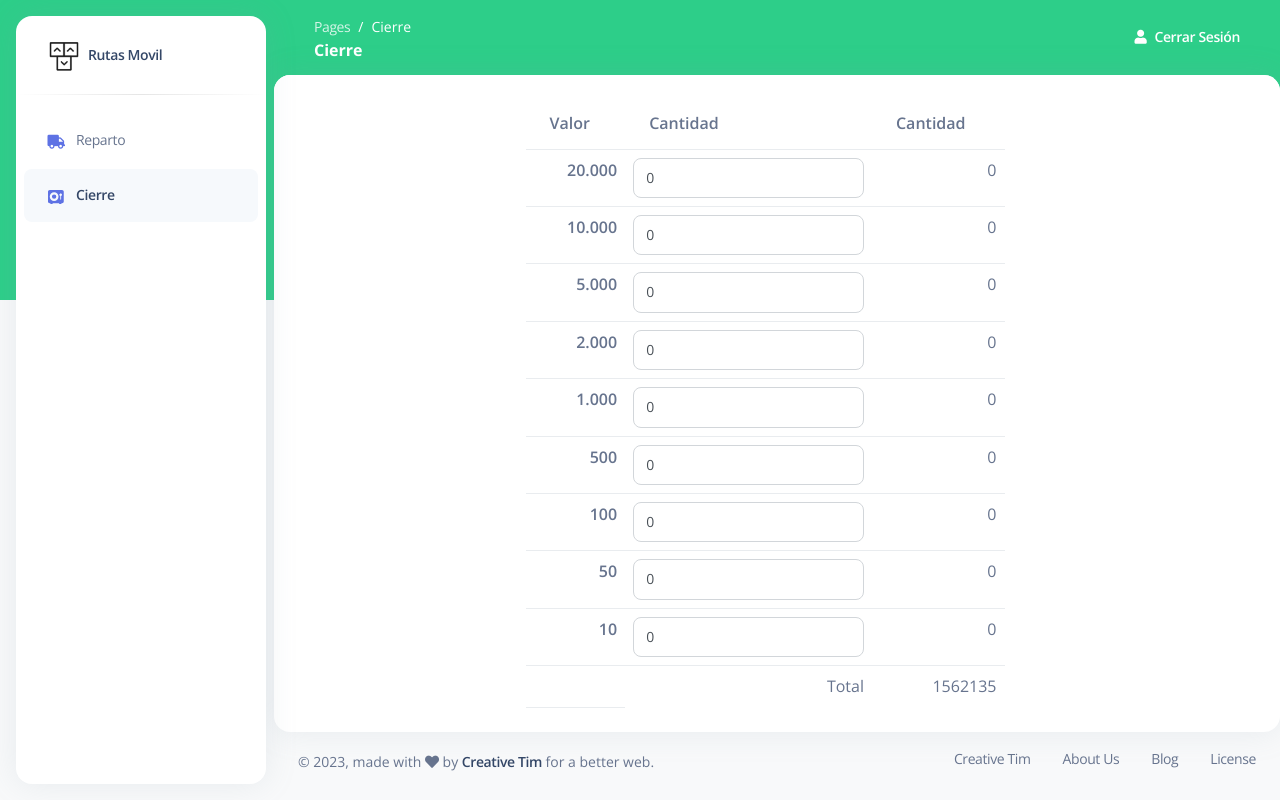
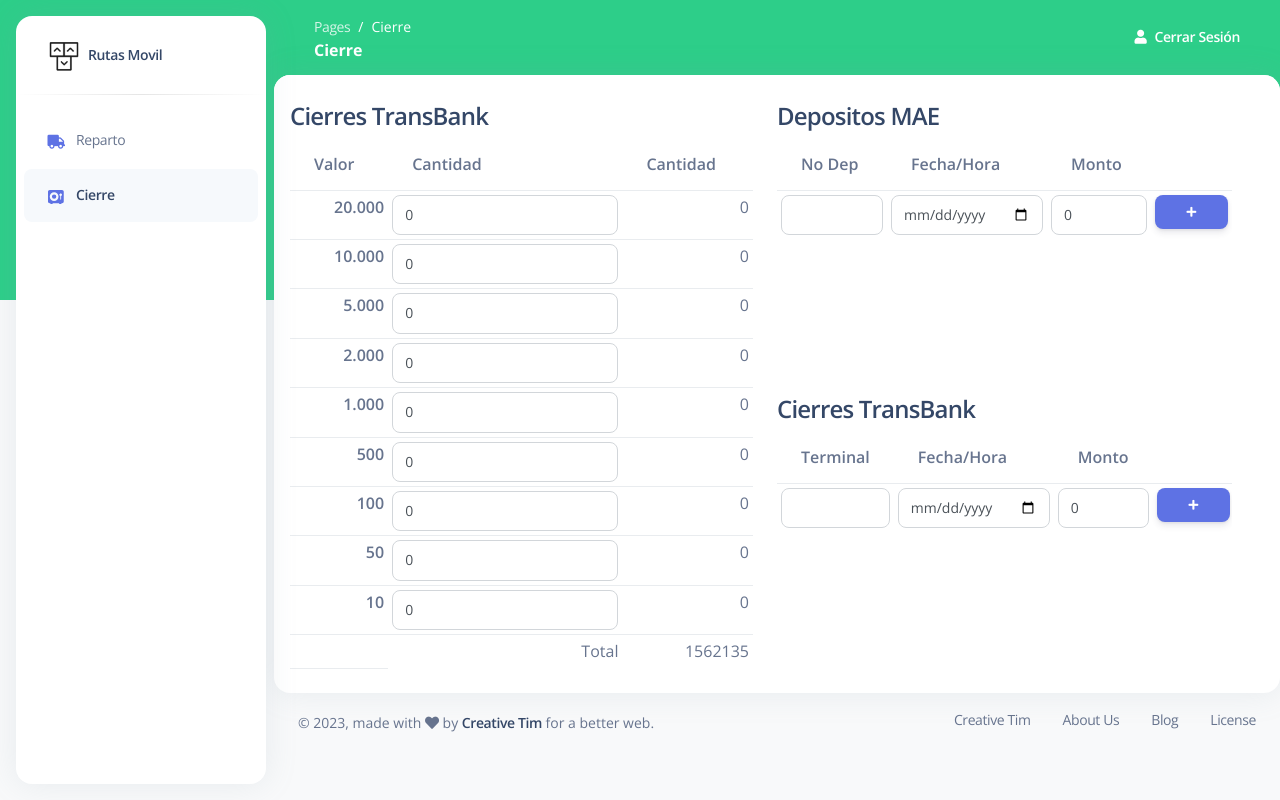
Before and after one commit to Josuemart555/movillogisiticarutas, a Vue app: page /cierre in a window 1280 px wide. Built offline with nearby package versions, Linux system fonts and the light colour scheme.

Commit message:
se agregan nuevos cambios

```diff
--- a/src/views/Cierre.vue
+++ b/src/views/Cierre.vue
@@ -18,11 +18,10 @@
       </div>
       <div class="card-body px-0 pt-0 pb-2">
         <div class="col-12 row">
-          <div class="col-3 ">
-          </div>
           <div class="col-6 ">
-            <div class="table-responsive p-0">
-              <table class="table">
+            <div class="table-responsive p-0 ms-3">
+              <h4>Cierres TransBank </h4>
+              <table class="table table-sm table-condensed">
                 <thead>
                 <tr>
                   <th scope="col">Valor</th>
@@ -34,63 +33,63 @@
                 <tr>
                   <th scope="row" class="text-end">20.000</th>
                   <td>
-                    <input type="number" class="form-control" v-model="efectivo['20000']" >
+                    <input type="number" class="form-control" min="1" pattern="^[0-9]" v-model="efectivo['20000']" @keypress="noPermitirIngresoNumeroNegativo($event)" >
                   </td>
                   <td class="text-end">{{ efectivo["20000"] * 20000 }}</td>
                 </tr>
                 <tr>
                   <th scope="row" class="text-end">10.000</th>
                   <td>
-                    <input type="number" class="form-control" v-model="efectivo['10000']" >
+                    <input type="number" class="form-control" min="1" pattern="^[0-9]+" v-model="efectivo['10000']" @keypress="noPermitirIngresoNumeroNegativo($event)" >
                   </td>
                   <td class="text-end">{{ efectivo['10000'] * 10000 }}</td>
                 </tr>
                 <tr>
                   <th scope="row" class="text-end">5.000</th>
                   <td>
-                    <input type="number" class="form-control" v-model="efectivo['5000']" >
+                    <input type="number" class="form-control" min="1" pattern="^[0-9]+" v-model="efectivo['5000']" @keypress="noPermitirIngresoNumeroNegativo($event)" >
                   </td>
                   <td class="text-end">{{ efectivo['5000'] * 5000 }}</td>
                 </tr>
                 <tr>
                   <th scope="row" class="text-end">2.000</th>
                   <td>
-                    <input type="number" class="form-control" v-model="efectivo['2000']" >
+                    <input type="number" class="form-control" min="1" pattern="^[0-9]+" v-model="efectivo['2000']" @keypress="noPermitirIngresoNumeroNegativo($event)" >
                   </td>
                   <td class="text-end">{{ efectivo['2000'] * 2000 }}</td>
                 </tr>
                 <tr>
                   <th scope="row" class="text-end">1.000</th>
                   <td>
-                    <input type="number" class="form-control" v-model="efectivo['1000']" >
+                    <input type="number" class="form-control" min="1" pattern="^[0-9]+" v-model="efectivo['1000']" @keypress="noPermitirIngresoNumeroNegativo($event)" >
                   </td>
                   <td class="text-end">{{ efectivo['1000'] * 1000 }}</td>
                 </tr>
                 <tr>
                   <th scope="row" class="text-end">500</th>
                   <td>
-                    <input type="number" class="form-control" v-model="efectivo['500']" >
+                    <input type="number" class="form-control" min="1" pattern="^[0-9]+" v-model="efectivo['500']" @keypress="noPermitirIngresoNumeroNegativo($event)" >
                   </td>
                   <td class="text-end">{{ efectivo['500'] * 500 }}</td>
                 </tr>
                 <tr>
                   <th scope="row" class="text-end">100</th>
                   <td>
-                    <input type="number" class="form-control" v-model="efectivo['100']" >
+                    <input type="number" class="form-control" min="1" pattern="^[0-9]+" v-model="efectivo['100']" @keypress="noPermitirIngresoNumeroNegativo($event)" >
                   </td>
                   <td class="text-end">{{ efectivo['100'] * 100 }}</td>
                 </tr>
                 <tr>
                   <th scope="row" class="text-end">50</th>
                   <td>
-                    <input type="number" class="form-control" v-model="efectivo['50']" >
+                    <input type="number" class="form-control" min="1" pattern="^[0-9]+" v-model="efectivo['50']" @keypress="noPermitirIngresoNumeroNegativo($event)" >
                   </td>
                   <td class="text-end">{{ efectivo['50'] * 50 }}</td>
                 </tr>
                 <tr>
                   <th scope="row" class="text-end">10</th>
                   <td>
-                    <input type="number" class="form-control" v-model="efectivo['10']" >
+                    <input type="number" class="form-control" min="1" pattern="^[0-9]+" v-model="efectivo['10']" @keypress="noPermitirIngresoNumeroNegativo($event)" >
                   </td>
                   <td class="text-end">{{ efectivo['10'] * 10 }}</td>
                 </tr>
@@ -105,7 +104,113 @@
               </table>
             </div>
           </div>
-          <div class="col-3 ">
+          <div class="col-6 row">
+            <div class="col-12">
+              <div class="form-group table-responsive">
+                <h4>Depositos MAE </h4>
+                <table class="table table-sm table-condensed">
+                  <thead>
+                  <tr>
+                    <th>No Dep</th>
+                    <th>Fecha/Hora</th>
+                    <th>Monto</th>
+                    <th></th>
+                  </tr>
+                  </thead>
+                  <tbody id="opc-dev-body">
+                  <tr id="linea-dev-" name="linea-dev">
+                    <td class="has-success">
+                      <input type="text" class="form-control" v-model="depositoMaeItem.num" >
+                    </td>
+                    <td class="has-success">
+                      <input type="date" class="form-control" v-model="depositoMaeItem.fec" >
+                    </td>
+                    <td class="has-success">
+                      <input type="number" class="form-control" v-model="depositoMaeItem.mon" >
+                    </td>
+                    <td style="display: inline-flex">
+                      <button class="btn btn-primary btn-sm" type="button" @click.prevent="agregarDepositoMae()" >
+                        <i class="fas fa-plus"></i>
+                      </button>
+                    </td>
+                  </tr>
+                  </tbody>
+                </table>
+                <table class="table table-condensed">
+                  <tbody id="opc-dev-body">
+                  <tr id="linea-dev" name="linea-dev" v-for="depositoMae in depositosMaeLts" :key="depositoMae.num">
+                    <td class="has-success">
+                      <input type="text" class="form-control" v-model="depositoMae.num" :disabled="true" >
+                    </td>
+                    <td class="has-success">
+                      <input type="text" class="form-control" v-model="depositoMae.fec" :disabled="true" >
+                    </td>
+                    <td class="has-success">
+                      <input type="number" class="form-control" v-model="depositoMae.mon" :disabled="true" >
+                    </td>
+                    <td style="display: inline-flex">
+                      <button class="btn btn-danger btn-sm" title="Eliminar deposito" type="button" @click.prevent="eliminarDepositoMae(depositoMae)" >
+                        <i class="fas fa-times"></i>
+                      </button>
+                    </td>
+                  </tr>
+                  </tbody>
+                </table>
+              </div>
+            </div>
+            <div class="col-12">
+              <div class="form-group table-responsive">
+                <h4>Cierres TransBank </h4>
+                <table class="table table-sm table-condensed">
+                  <thead>
+                  <tr>
+                    <th>Terminal</th>
+                    <th>Fecha/Hora</th>
+                    <th>Monto</th>
+                    <th></th>
+                  </tr>
+                  </thead>
+                  <tbody id="opc-dev-body">
+                  <tr id="linea-dev-" name="linea-dev">
+                    <td class="has-success">
+                      <input type="text" class="form-control" v-model="cierreTransBankItem.cod" >
+                    </td>
+                    <td class="has-success">
+                      <input type="date" class="form-control" v-model="cierreTransBankItem.fec" >
+                    </td>
+                    <td class="has-success">
+                      <input type="number" class="form-control" v-model="cierreTransBankItem.mon" >
+                    </td>
+                    <td style="display: inline-flex">
+                      <button class="btn btn-primary btn-sm" type="button" @click.prevent="agregarCierreTransBank()" >
+                        <i class="fas fa-plus"></i>
+                      </button>
+                    </td>
+                  </tr>
+                  </tbody>
+                </table>
+                <table class="table table-condensed">
+                  <tbody id="opc-dev-body">
+                  <tr id="linea-dev" name="linea-dev" v-for="cierreTransBank in cierresTransBankLts" :key="cierreTransBank.cod">
+                    <td class="has-success">
+                      <input type="text" class="form-control" v-model="cierreTransBank.cod" :disabled="true" >
+                    </td>
+                    <td class="has-success">
+                      <input type="text" class="form-control" v-model="cierreTransBank.fec" :disabled="true" >
+                    </td>
+                    <td class="has-success">
+                      <input type="number" class="form-control" v-model="cierreTransBank.mon" :disabled="true" >
+                    </td>
+                    <td style="display: inline-flex">
+                      <button class="btn btn-danger btn-sm" title="Eliminar cierre" type="button" @click.prevent="eliminarCierreTransBank(cierreTransBank)" >
+                        <i class="fas fa-times"></i>
+                      </button>
+                    </td>
+                  </tr>
+                  </tbody>
+                </table>
+              </div>
+            </div>
           </div>
         </div>
       </div>
@@ -132,10 +237,106 @@ export default {
         50: 0,
         10: 0
       },
+
+      depositosMaeLts: [],
+      depositoMaeItem: {
+        num: '',
+        fec: '',
+        mon: 0,
+      },
+      depositoMaeDefault: {
+        num: '',
+        fec: '',
+        mon: 0,
+      },
+
+      cierresTransBankLts: [],
+      cierreTransBankItem: {
+        cod: '',
+        fec: '',
+        mon: 0,
+      },
+      cierreTransBankDefault: {
+        cod: '',
+        fec: '',
+        mon: 0,
+      }
     }
   },
   methods: {
+    agregarDepositoMae() {
+      if (!this.depositoMaeItem.num) {
+        alert('Debe ingresar el numero deposito');
+        return;
+      }
+      if (!this.depositoMaeItem.fec) {
+        alert('Debe ingresar la fecha deposito');
+        return;
+      }
+      if (!this.depositoMaeItem.mon) {
+        alert('Debe ingresar el mont deposito');
+        return;
+      }
 
+      this.depositosMaeLts.push(this.depositoMaeItem);
+      this.depositoMaeItem = Object.assign({}, this.depositoMaeDefault);
+
+    },
+    eliminarDepositoMae(item) {
+      const objWithIdIndex = this.depositosMaeLts.findIndex((obj) => obj.num === item.num);
+
+      if (objWithIdIndex > -1) {
+        this.depositosMaeLts.splice(objWithIdIndex, 1);
+      }
+    },
+    agregarCierreTransBank() {
+      if (!this.cierreTransBankItem.cod) {
+        alert('Debe ingresar el codigo de cierre');
+        return;
+      }
+      if (!this.cierreTransBankItem.fec) {
+        alert('Debe ingresar la fecha de cierre');
+        return;
+      }
+      if (!this.cierreTransBankItem.mon) {
+        alert('Debe ingresar el monto de cierre');
+        return;
+      }
+
+      this.cierresTransBankLts.push(this.cierreTransBankItem);
+      this.cierreTransBankItem = Object.assign({}, this.cierreTransBankDefault);
+
+    },
+    eliminarCierreTransBank(item) {
+      const objWithIdIndex = this.cierresTransBankLts.findIndex((obj) => obj.cod === item.cod);
+
+      if (objWithIdIndex > -1) {
+        this.cierresTransBankLts.splice(objWithIdIndex, 1);
+      }
+    },
+    noPermitirIngresoNumeroNegativo(evento) {
+      const elemento = evento.target;
+      const teclaPresionada = evento.key;
+      const teclaPresionadaEsUnNumero =
+          Number.isInteger(parseInt(teclaPresionada));
+
+      const sePresionoUnaTeclaNoAdmitida =
+          teclaPresionada != 'ArrowDown' &&
+          teclaPresionada != 'ArrowUp' &&
+          teclaPresionada != 'ArrowLeft' &&
+          teclaPresionada != 'ArrowRight' &&
+          teclaPresionada != 'Backspace' &&
+          teclaPresionada != 'Delete' &&
+          teclaPresionada != 'Enter' &&
+          !teclaPresionadaEsUnNumero;
+      const comienzaPorCero =
+          elemento.value.length === 0 &&
+          teclaPresionada == 0;
+
+      if (sePresionoUnaTeclaNoAdmitida || comienzaPorCero) {
+        evento.preventDefault();
+      }
+    }
   }
 }
 </script>
```
